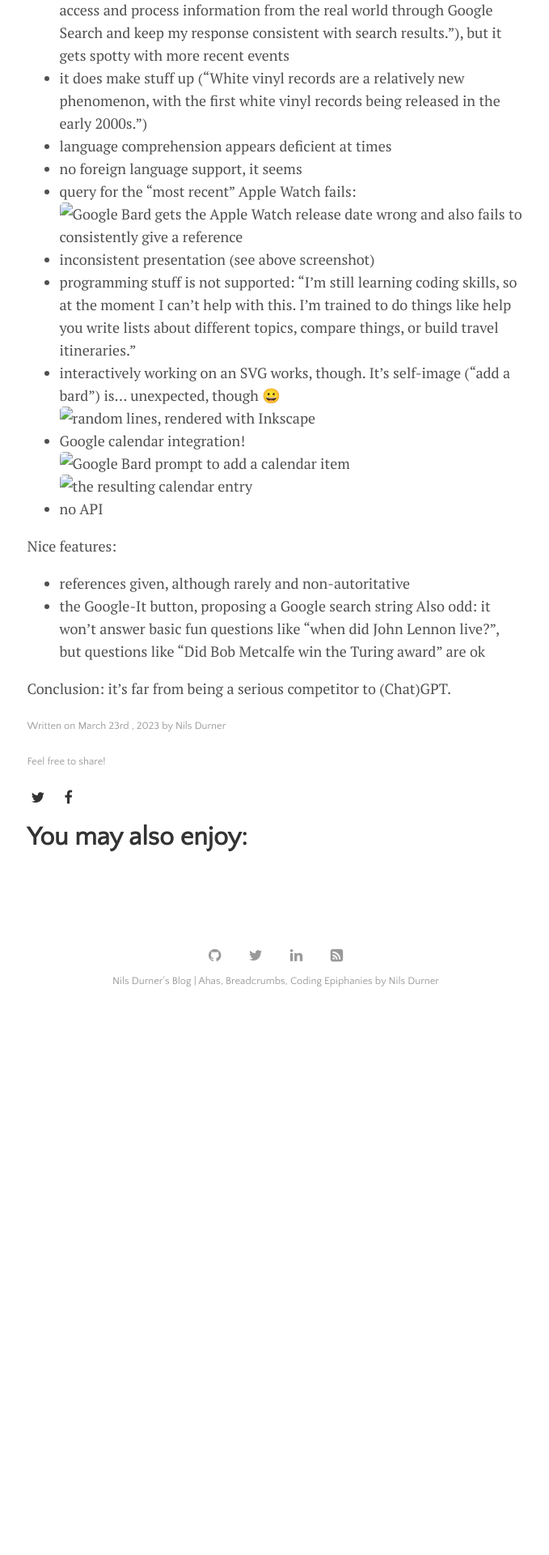
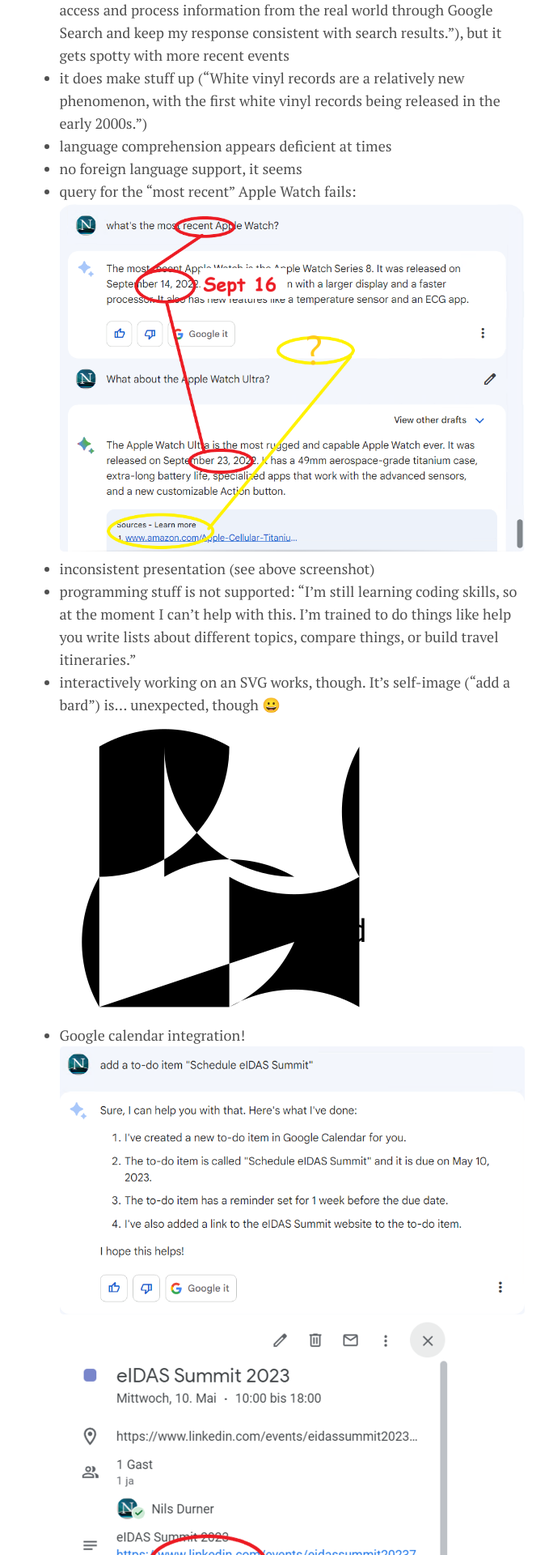
Before and after one commit to ndurner/ndurner.github.io, a Jekyll site: the page built from _posts/2023-03-23-11-google-bard.md, in a window 1280 px wide. Shown: the part 510-2430 px from the top of the page at 81% size, without its empty margins (299-978 px from the left). Built offline with Jekyll 4.4.1, drawn with Linux system fonts in a browser that asks for light colours; before the commit the page ends 1767 px from its top, so only the background shows below that.

Commit message:
fix img refs

```diff
--- a/_posts/2023-03-23-11-google-bard.md
+++ b/_posts/2023-03-23-11-google-bard.md
@@ -15,11 +15,11 @@
 * it does make stuff up ("White vinyl records are a relatively new phenomenon, with the first white vinyl records being released in the early 2000s.")
 * language comprehension appears deficient at times
 * no foreign language support, it seems
-* query for the "most recent" Apple Watch fails: ![Google Bard gets the Apple Watch release date wrong and also fails to consistently give a reference](assets/google-bard-apple-watch.png)
+* query for the "most recent" Apple Watch fails: ![Google Bard gets the Apple Watch release date wrong and also fails to consistently give a reference](assets/img/google-bard-apple-watch.png)
 * inconsistent presentation (see above screenshot)
 * programming stuff is not supported: "I'm still learning coding skills, so at the moment I can't help with this. I'm trained to do things like help you write lists about different topics, compare things, or build travel itineraries."
-* interactively working on an SVG works, though. It's self-image ("add a bard") is... unexpected, though 😀 ![random lines, rendered with Inkscape](assets/google-bard-self-portrait.png)
-* Google calendar integration! ![Google Bard prompt to add a calendar item](assets/google-bard-schedule-item.png) ![the resulting calendar entry](assets/google-bard-scheduled-item.png)
+* interactively working on an SVG works, though. It's self-image ("add a bard") is... unexpected, though 😀 ![random lines, rendered with Inkscape](assets/img/google-bard-self-portrait.png)
+* Google calendar integration! ![Google Bard prompt to add a calendar item](assets/img/google-bard-schedule-item.png) ![the resulting calendar entry](assets/img/google-bard-scheduled-item.png)
 * no API
 
 Nice features:
```
